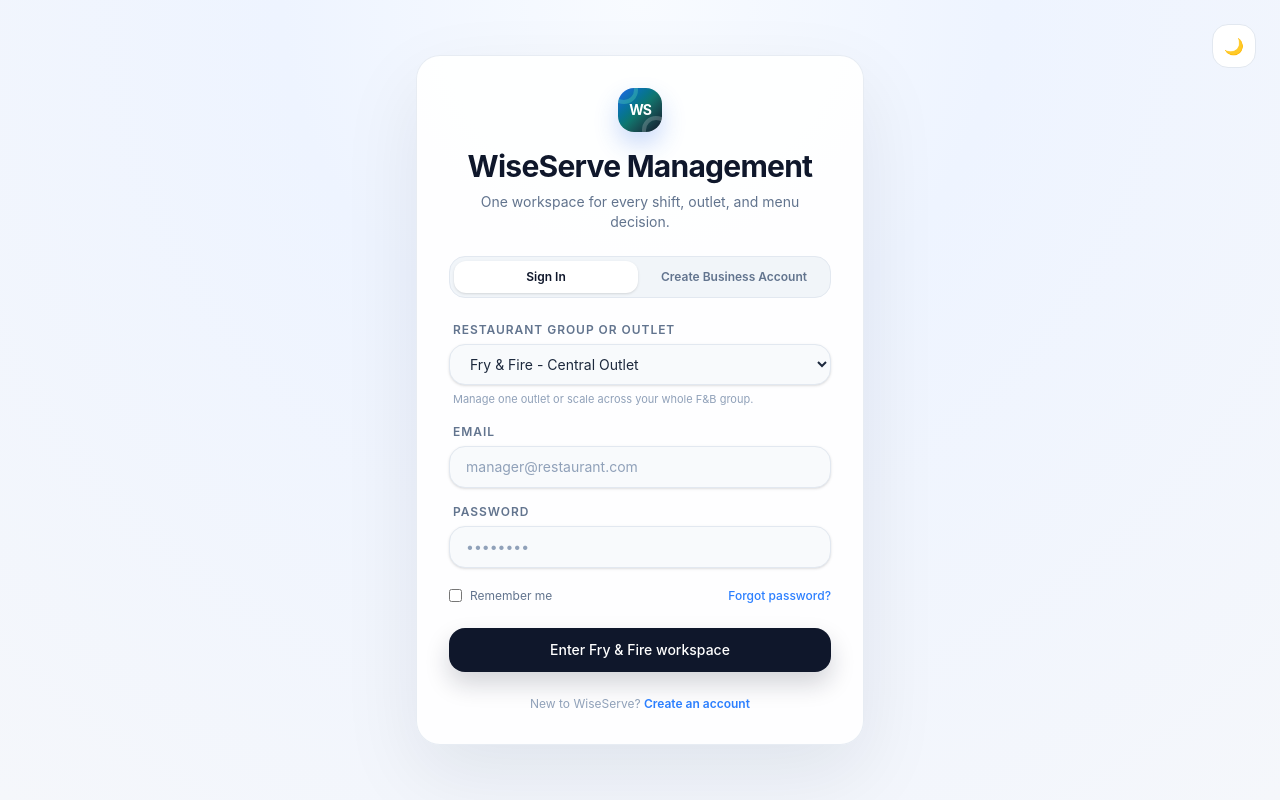
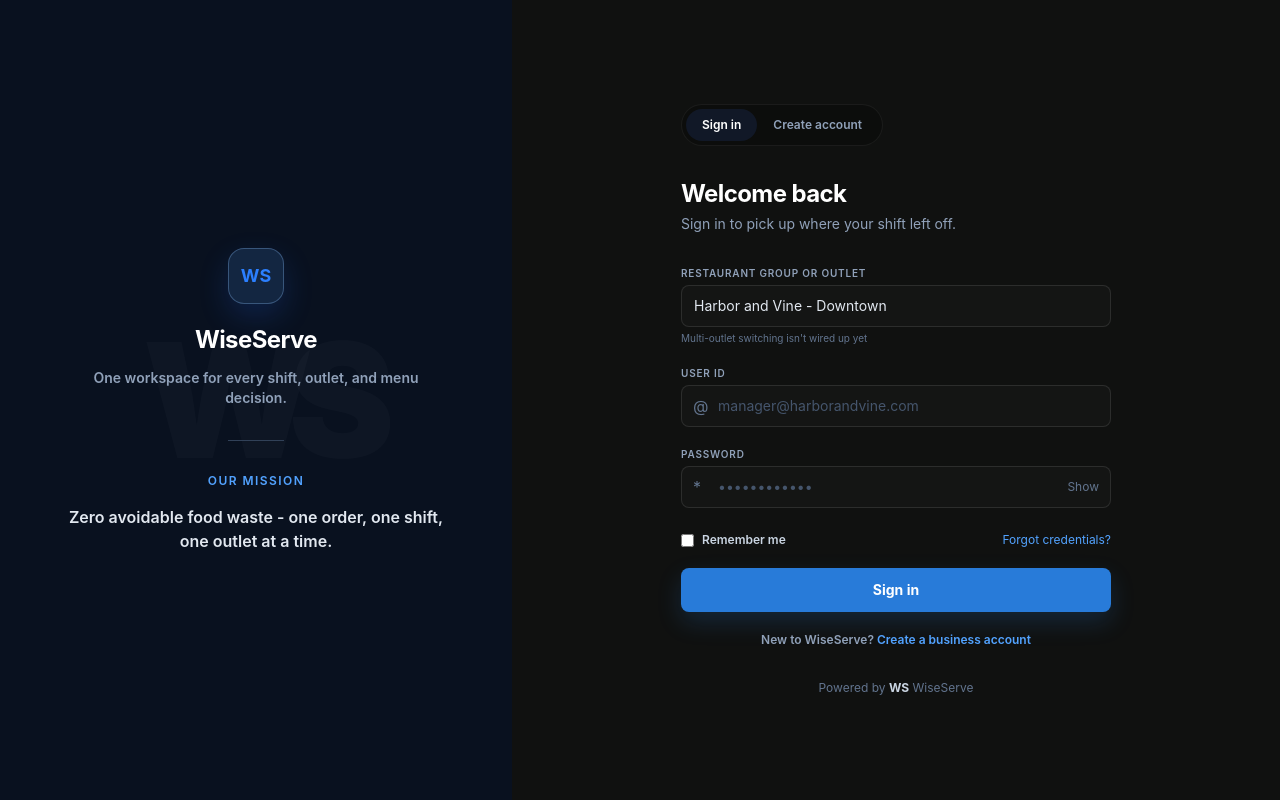
Before and after one commit to unforgettablyz/frontendwiseserve, a React (Vite) app: page / in a window 1280 px wide. Built offline with nearby package versions, Linux system fonts and the light colour scheme.

Commit message:
change the ui design of login page

```diff
--- a/src/components/pages/Login.tsx
+++ b/src/components/pages/Login.tsx
@@ -2,12 +2,9 @@ import {
   useState,
   type Dispatch,
   type FormEvent,
+  type ReactNode,
   type SetStateAction,
 } from "react";
-import { Card } from "../ui/Card";
-import { Input } from "../ui/Input";
-import { Button } from "../ui/Button";
-import { BrandMark } from "../ui/BrandMark";
 
 type Theme = "light" | "dark";
 type AuthMode = "login" | "signup";
@@ -18,226 +15,206 @@ interface LoginProps {
   setTheme: Dispatch<SetStateAction<Theme>>;
 }
 
-export const Login = ({ onLogin, theme = "light", setTheme }: LoginProps) => {
-  const isDark = theme === "dark";
+export const Login = ({
+  onLogin,
+  theme: _theme,
+  setTheme: _setTheme,
+}: LoginProps) => {
   const [authMode, setAuthMode] = useState<AuthMode>("login");
-  const [company, setCompany] = useState("Fry & Fire - Central Outlet");
+  const [company, setCompany] = useState("Harbor and Vine - Downtown");
   const [businessName, setBusinessName] = useState("");
   const [managerName, setManagerName] = useState("");
+  const [showPassword, setShowPassword] = useState(false);
+  const handleSubmit = (event: FormEvent<HTMLFormElement>) => {
+    event.preventDefault();
+    onLogin(authMode === "login" ? company : businessName);
+  };
 
   return (
-    <div
-      className={`min-h-screen flex items-center justify-center p-4 transition-colors duration-300 ${
-        isDark
-          ? "bg-[radial-gradient(circle_at_top,_#0f172a_0%,_#111827_40%,_#020817_100%)]"
-          : "bg-[radial-gradient(circle_at_top,_#f8fbff_0%,_#eef4ff_35%,_#f5f7fb_100%)]"
+    <main className="relative min-h-screen overflow-hidden bg-[#101110]">
+      <div className="grid min-h-screen lg:grid-cols-[40%_60%]">
+        <section className="relative hidden overflow-hidden bg-[#09111f] px-8 py-14 text-white lg:flex lg:flex-col lg:items-center lg:justify-center">
+          <div className="pointer-events-none absolute inset-0 z-0 flex select-none items-center justify-center whitespace-nowrap text-[10rem] font-black leading-none tracking-[-0.16em] text-white/[0.025]">
+            WS
+          </div>
+          <div className="relative z-10 max-w-sm text-center">
+            <div className="mx-auto flex h-14 w-14 items-center justify-center rounded-2xl border border-blue-300/30 bg-blue-400/15 text-lg font-bold text-blue-500 shadow-[0_12px_30px_rgba(37,99,235,0.2)]">
+              WS
+            </div>
+            <h1 className="mt-5 text-2xl font-bold tracking-tight">
+              WiseServe
+            </h1>
+            <p className="mt-3 text-sm font-semibold leading-5 text-slate-400">
+              One workspace for every shift, outlet, and menu decision.
+            </p>
+            <div className="mx-auto my-8 h-px w-14 bg-slate-700" />
+            <p className="text-xs font-semibold uppercase tracking-[0.12em] text-blue-400">
+              Our mission
+            </p>
+            <p className="mt-4 text-base font-semibold leading-6 text-slate-200">
+              Zero avoidable food waste - one order, one shift, one outlet at a
+              time.
+            </p>
+          </div>
+        </section>
+
+        <section className="flex min-h-screen items-center justify-center px-5 py-14 sm:px-10 lg:px-20">
+          <div className="w-full max-w-[430px]">
+            <div className="mb-10 flex items-center gap-3 lg:hidden">
+              <div className="flex h-10 w-10 items-center justify-center rounded-xl border border-blue-300/30 bg-blue-400/15 text-sm font-bold text-blue-300">
+                WS
+              </div>
+              <div>
+                <p className="text-sm font-bold text-white">WiseServe</p>
+                <p className="text-xs text-slate-500">Operations workspace</p>
+              </div>
+            </div>
+            <div className="mb-8 flex w-fit rounded-full border border-white/[0.06] bg-black/20 p-1 text-xs font-semibold">
+              <button
+                type="button"
+                onClick={() => setAuthMode("login")}
+                className={`rounded-full px-4 py-2 transition-colors ${
+                  authMode === "login"
+                    ? "bg-[#111827] text-white"
+                    : "text-slate-400 hover:text-slate-200"
                 }`}
               >
-      <div className="absolute right-6 top-6">
+                Sign in
+              </button>
               <button
                 type="button"
-          onClick={() => setTheme(isDark ? "light" : "dark")}
-          className={`inline-flex items-center justify-center w-11 h-11 rounded-2xl border transition-all duration-200 ${
-            isDark
-              ? "border-slate-700 bg-slate-800 text-slate-100 hover:bg-slate-700"
-              : "border-slate-200 bg-white text-slate-700 hover:bg-slate-100"
+                onClick={() => setAuthMode("signup")}
+                className={`rounded-full px-4 py-2 transition-colors ${
+                  authMode === "signup"
+                    ? "bg-[#111827] text-white"
+                    : "text-slate-400 hover:text-slate-200"
                 }`}
-          aria-label="Toggle light and dark mode"
               >
-          {isDark ? "☀️" : "🌙"}
+                Create account
               </button>
             </div>
 
-      <Card
-        theme={theme}
-        className="w-full max-w-md p-8 flex flex-col gap-6 text-center border-slate-200/80 shadow-[0_30px_80px_rgba(15,23,42,0.08)]"
-      >
-        <div>
-          <div className="mb-4 flex justify-center">
-            <BrandMark />
-          </div>
-          <h2
-            className={`text-3xl font-bold tracking-tight ${isDark ? "text-slate-100" : "text-slate-900"}`}
-          >
-            WiseServe Management
+            <div className="mb-8">
+              <h2 className="text-2xl font-bold tracking-tight text-white">
+                {authMode === "login"
+                  ? "Welcome back"
+                  : "Create your workspace"}
               </h2>
-          <p
-            className={`text-sm mt-2 ${isDark ? "text-slate-400" : "text-slate-500"}`}
-          >
+              <p className="mt-1 text-sm text-slate-400">
                 {authMode === "login"
-              ? "One workspace for every shift, outlet, and menu decision."
-              : "Create a smarter workspace for your F&B business."}
+                  ? "Sign in to pick up where your shift left off."
+                  : "Set up a smarter workspace for your F&B business."}
               </p>
             </div>
 
-        <div
-          className={`grid grid-cols-2 gap-1 rounded-2xl border p-1 ${
-            isDark
-              ? "border-slate-700 bg-slate-800"
-              : "border-slate-200 bg-slate-100"
-          }`}
-          role="tablist"
-          aria-label="Authentication mode"
-        >
-          {[
-            { id: "login" as const, label: "Sign In" },
-            { id: "signup" as const, label: "Create Business Account" },
-          ].map((mode) => (
-            <button
-              key={mode.id}
-              type="button"
-              role="tab"
-              aria-selected={authMode === mode.id}
-              onClick={() => setAuthMode(mode.id)}
-              className={`rounded-xl px-3 py-2 text-xs font-semibold transition-all ${
-                authMode === mode.id
-                  ? isDark
-                    ? "bg-slate-100 text-slate-900"
-                    : "bg-white text-slate-900 shadow-sm"
-                  : isDark
-                    ? "text-slate-400 hover:text-slate-100"
-                    : "text-slate-500 hover:text-slate-900"
-              }`}
-            >
-              {mode.label}
-            </button>
-          ))}
-        </div>
-
-        <form
-          onSubmit={(event: FormEvent<HTMLFormElement>) => {
-            event.preventDefault();
-            onLogin(authMode === "login" ? company : businessName);
-          }}
-          className="flex flex-col gap-4 text-left"
-        >
+            <form onSubmit={handleSubmit} className="space-y-5">
               {authMode === "signup" ? (
                 <>
-              <Input
-                theme={theme}
-                label="Business or company name"
+                  <FieldLabel label="Business or company name">
+                    <input
+                      required
                       value={businessName}
                       onChange={(event) => setBusinessName(event.target.value)}
                       placeholder="e.g. Fry & Fire"
+                      className="login-input"
+                    />
+                  </FieldLabel>
+                  <FieldLabel label="Your name">
+                    <input
                       required
-              />
-              <Input
-                theme={theme}
-                label="Your name"
                       value={managerName}
                       onChange={(event) => setManagerName(event.target.value)}
                       placeholder="e.g. Alex Tan"
-                required
+                      className="login-input"
                     />
-              <label className="flex flex-col gap-1.5">
-                <span
-                  className={`pl-1 text-xs font-semibold uppercase tracking-[0.08em] ${
-                    isDark ? "text-slate-300" : "text-slate-500"
-                  }`}
-                >
-                  Business type
-                </span>
-                <select
-                  className={`rounded-2xl border px-4 py-2.5 text-sm outline-none transition-all duration-200 shadow-sm ${
-                    isDark
-                      ? "border-slate-700 bg-slate-800 text-slate-100 focus:border-blue-400"
-                      : "border-slate-200 bg-slate-50 text-slate-800 focus:border-blue-500 focus:bg-white"
-                  }`}
-                  defaultValue="quick-service"
-                >
-                  <option value="quick-service">
-                    Quick-service restaurant
-                  </option>
-                  <option value="cafe">Cafe or coffee group</option>
-                  <option value="casual-dining">
-                    Casual dining restaurant
-                  </option>
-                  <option value="cloud-kitchen">Cloud kitchen</option>
-                </select>
-              </label>
-              <Input
-                theme={theme}
-                label="Primary outlet"
-                placeholder="e.g. Central Outlet"
-                required
-              />
+                  </FieldLabel>
                 </>
               ) : (
-            <label className="flex flex-col gap-1.5">
-              <span
-                className={`pl-1 text-xs font-semibold uppercase tracking-[0.08em] ${
-                  isDark ? "text-slate-300" : "text-slate-500"
-                }`}
+                <FieldLabel
+                  label="Restaurant group or outlet"
+                  hint="Multi-outlet switching isn't wired up yet"
                 >
-                Restaurant group or outlet
-              </span>
                   <select
                     value={company}
                     onChange={(event) => setCompany(event.target.value)}
-                className={`rounded-2xl border px-4 py-2.5 text-sm outline-none transition-all duration-200 shadow-sm ${
-                  isDark
-                    ? "border-slate-700 bg-slate-800 text-slate-100 focus:border-blue-400"
-                    : "border-slate-200 bg-slate-50 text-slate-800 focus:border-blue-500 focus:bg-white"
-                }`}
+                    className="login-input appearance-none"
                   >
+                    <option>Harbor and Vine - Downtown</option>
                     <option>Fry & Fire - Central Outlet</option>
                     <option>Kopi Nusa - Bukit Bintang</option>
                     <option>BiteCraft Kitchen - Damansara</option>
-                <option>Green Plate Dining - Mont Kiara</option>
                   </select>
-              <span className="pl-1 text-[11px] text-slate-400">
-                Manage one outlet or scale across your whole F&amp;B group.
+                </FieldLabel>
+              )}
+
+              <FieldLabel
+                label={authMode === "login" ? "User ID" : "Work email"}
+              >
+                <div className="relative">
+                  <span className="pointer-events-none absolute left-3 top-1/2 -translate-y-1/2 text-slate-500">
+                    @
                   </span>
-            </label>
-          )}
-          <Input
-            theme={theme}
-            label="Email"
+                  <input
+                    required
                     type="email"
-            placeholder="manager@restaurant.com"
+                    placeholder="manager@harborandvine.com"
+                    className="login-input pl-9"
+                  />
+                </div>
+              </FieldLabel>
+
+              <FieldLabel label="Password">
+                <div className="relative">
+                  <span className="pointer-events-none absolute left-3 top-1/2 -translate-y-1/2 text-slate-500">
+                    *
+                  </span>
+                  <input
                     required
+                    type={showPassword ? "text" : "password"}
+                    placeholder="••••••••••••"
+                    className="login-input pl-9 pr-11"
                   />
-          <Input
-            theme={theme}
-            label="Password"
-            type="password"
-            placeholder="••••••••"
-            required
-          />
-          <div
-            className={`flex items-center justify-between text-xs mt-1 ${isDark ? "text-slate-400" : "text-slate-500"}`}
+                  <button
+                    type="button"
+                    onClick={() => setShowPassword((visible) => !visible)}
+                    aria-label={
+                      showPassword ? "Hide password" : "Show password"
+                    }
+                    className="absolute right-3 top-1/2 -translate-y-1/2 text-xs text-slate-500 hover:text-slate-300"
                   >
+                    {showPassword ? "Hide" : "Show"}
+                  </button>
+                </div>
+              </FieldLabel>
+
               {authMode === "login" ? (
-              <>
-                <label className="inline-flex items-center gap-2">
-                  <input
-                    type="checkbox"
-                    className="rounded border-slate-300 text-blue-600 focus:ring-blue-500"
-                  />
+                <div className="flex items-center justify-between pt-1 text-xs text-slate-300">
+                  <label className="flex items-center gap-2 font-semibold">
+                    <input type="checkbox" className="accent-blue-500" />
                     Remember me
                   </label>
-                <button type="button" className="font-medium text-blue-500">
-                  Forgot password?
+                  <button
+                    type="button"
+                    className="text-blue-400 hover:text-blue-300"
+                  >
+                    Forgot credentials?
                   </button>
-              </>
+                </div>
               ) : (
-              <span className="text-slate-400">
+                <p className="text-xs text-slate-500">
                   By continuing, you agree to WiseServe&apos;s business terms.
-              </span>
+                </p>
               )}
-          </div>
-          <Button
-            theme={theme}
+
+              <button
                 type="submit"
-            className="w-full mt-2 py-3 text-base"
+                className="w-full rounded-lg bg-[#287bd9] py-3 text-sm font-bold text-white shadow-[0_10px_24px_rgba(40,123,217,0.2)] transition-colors hover:bg-[#3589e5]"
               >
-            {authMode === "login"
-              ? `Enter ${company.split(" - ")[0]} workspace`
-              : "Create WiseServe workspace"}
-          </Button>
+                {authMode === "login" ? "Sign in" : "Create account"}
+              </button>
             </form>
 
-        <p className="text-center text-xs text-slate-400">
+            <p className="mt-5 text-center text-xs font-semibold text-slate-400">
               {authMode === "login"
                 ? "New to WiseServe?"
                 : "Already have a WiseServe account?"}{" "}
@@ -246,12 +223,37 @@ export const Login = ({ onLogin, theme = "light", setTheme }: LoginProps) => {
                 onClick={() =>
                   setAuthMode(authMode === "login" ? "signup" : "login")
                 }
-            className="font-semibold text-blue-500 hover:text-blue-600"
+                className="text-blue-400 hover:text-blue-300"
               >
-            {authMode === "login" ? "Create an account" : "Sign in"}
+                {authMode === "login" ? "Create a business account" : "Sign in"}
               </button>
             </p>
-      </Card>
+
+            <footer className="mt-8 text-center text-xs text-slate-500">
+              Powered by <span className="font-bold text-slate-300">WS</span>{" "}
+              WiseServe
+            </footer>
           </div>
+        </section>
+      </div>
+    </main>
   );
 };
+
+interface FieldLabelProps {
+  label: string;
+  hint?: string;
+  children: ReactNode;
+}
+
+const FieldLabel = ({ label, hint, children }: FieldLabelProps) => (
+  <label className="block">
+    <span className="mb-1 block text-[10px] font-semibold uppercase tracking-[0.08em] text-slate-400">
+      {label}
+    </span>
+    {children}
+    {hint && (
+      <span className="mt-1 block text-[10px] text-slate-500">{hint}</span>
+    )}
+  </label>
+);
--- a/src/index.css
+++ b/src/index.css
@@ -1 +1,13 @@
 @import "tailwindcss";
+
+@layer components {
+  .login-input {
+    @apply w-full rounded-lg border border-white/10 bg-white/[0.02] px-3 py-2.5 text-sm text-slate-200 outline-none transition-colors placeholder:text-slate-600 focus:border-blue-400/70 focus:bg-white/[0.04];
+    color-scheme: dark;
+  }
+
+  .login-input option {
+    background: #171c26;
+    color: #e2e8f0;
+  }
+}
```
Lines whose indentation alone changed are shown as unchanged.
